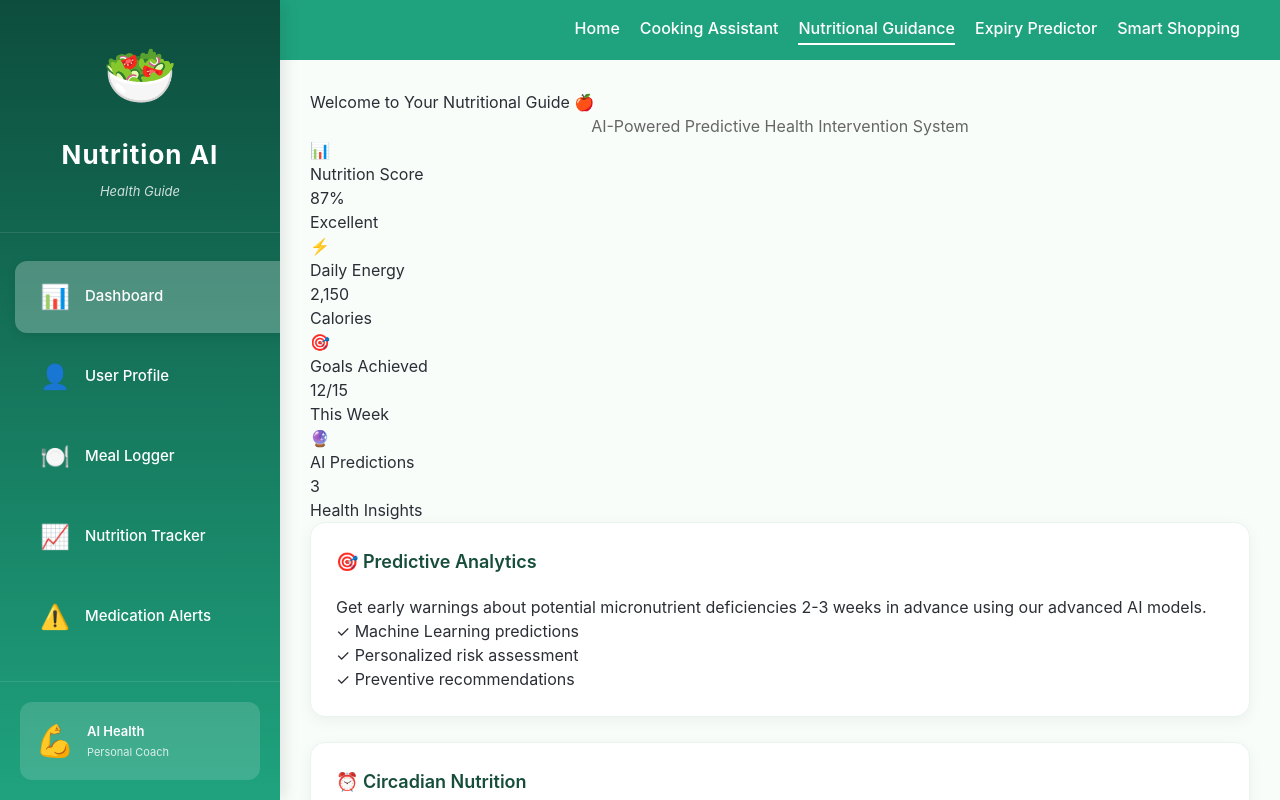
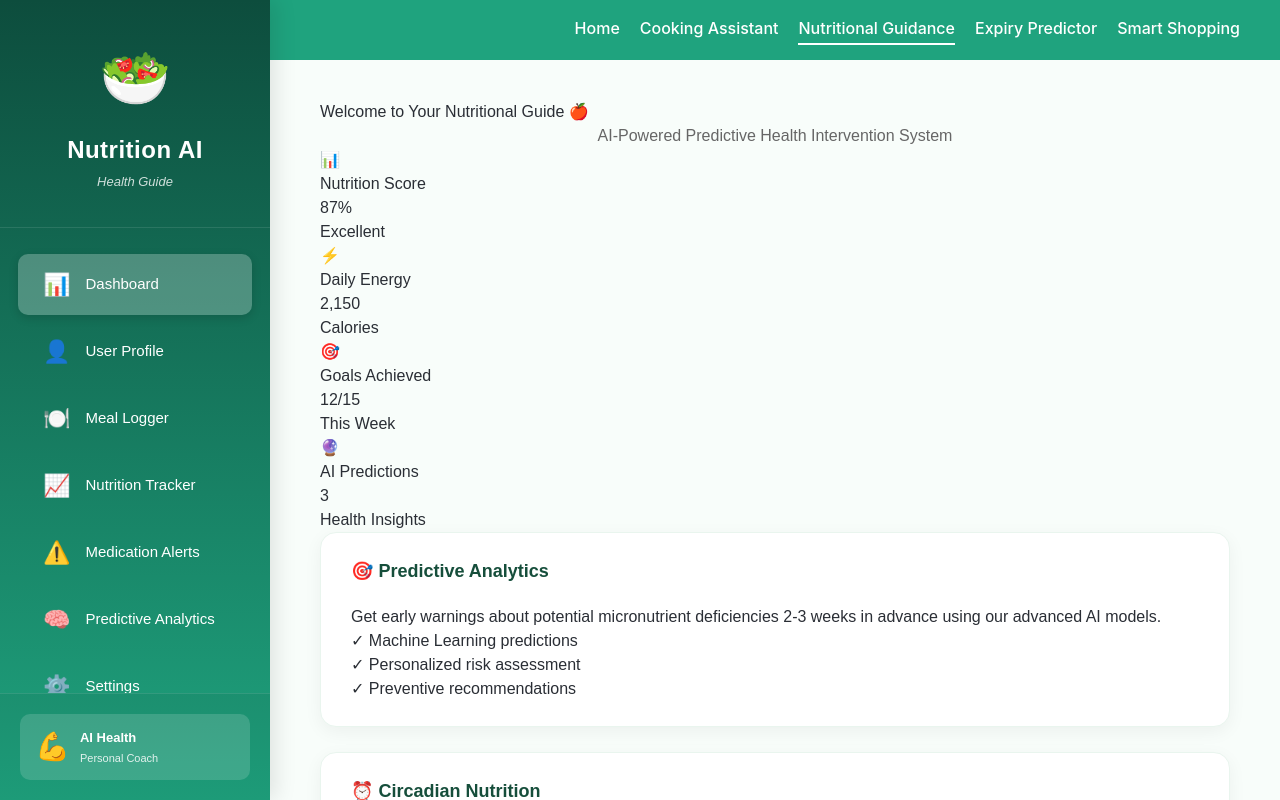
Before and after one commit to MethusalaKPerera/AI-POWERED-KITCHEN-ECHO-SYSTEM, a React (Vite) app in the folder Frontend/: page /nutritional-guidance in a window 1280 px wide. Shown: the top 800 px of the page. Built offline with nearby package versions, Linux system fonts and the light colour scheme.

Commit message:
Fix side bar issue

```diff
--- a/Frontend/src/Pages/NutritionalGuidance/NutritionalGuidance.css
+++ b/Frontend/src/Pages/NutritionalGuidance/NutritionalGuidance.css
@@ -1,34 +1,36 @@
+/* Layout Base */
 .nutritional-guidance-container {
   display: flex;
   min-height: 100vh;
-  background: #f8fdfa;
+  background: #f4faf7;
+  font-family: 'Poppins', sans-serif;
 }
 
-/* Sidebar Styles */
+/* Sidebar */
 .sidebar {
-  width: 280px;
+  width: 270px;
   background: linear-gradient(180deg, #0d4d3d 0%, #1fa37e 100%);
-  color: white;
-  padding: 0;
+  color: #fff;
   display: flex;
   flex-direction: column;
-  box-shadow: 4px 0 15px rgba(0, 0, 0, 0.1);
   position: fixed;
+  top: 0;
   left: 0;
-  top: 0;
   height: 100vh;
+  box-shadow: 6px 0 20px rgba(0, 0, 0, 0.1);
   z-index: 100;
 }
 
+/* Sidebar Header */
 .sidebar-header {
-  padding: 30px 20px;
+  padding: 35px 20px;
+  text-align: center;
   border-bottom: 1px solid rgba(255, 255, 255, 0.1);
-  text-align: center;
 }
 
 .logo-icon {
-  font-size: 60px;
-  margin-bottom: 15px;
+  font-size: 58px;
+  margin-bottom: 10px;
   animation: bounce 2s infinite;
 }
 
@@ -38,19 +40,20 @@
 }
 
 .sidebar-header h2 {
-  margin: 0 0 5px 0;
-  font-size: 26px;
-  font-weight: bold;
-  letter-spacing: 1px;
+  font-size: 24px;
+  margin: 0;
+  font-weight: 700;
+  letter-spacing: 0.5px;
 }
 
 .tagline {
-  margin: 8px 0 0 0;
   font-size: 13px;
+  font-style: italic;
   opacity: 0.8;
-  font-style: italic;
+  margin-top: 4px;
 }
 
+/* Navigation */
 .sidebar-nav {
   flex: 1;
   padding: 20px 0;
@@ -58,21 +61,19 @@
 }
 
 .nav-item {
-  width: 100%;
-  padding: 18px 25px;
-  margin: 8px 15px;
-  background: none;
-  border: none;
-  color: white;
-  text-align: left;
-  font-size: 15px;
-  cursor: pointer;
-  transition: all 0.3s ease;
-  border-radius: 12px;
   display: flex;
   align-items: center;
   gap: 15px;
+  padding: 14px 25px;
+  margin: 6px 18px;
+  background: transparent;
+  border: none;
+  color: #fff;
+  font-size: 15px;
   font-weight: 500;
+  cursor: pointer;
+  border-radius: 10px;
+  transition: all 0.3s ease;
 }
 
 .nav-item:hover {
@@ -82,30 +83,32 @@
 
 .nav-item.active {
   background: rgba(255, 255, 255, 0.25);
-  box-shadow: 0 3px 10px rgba(0, 0, 0, 0.1);
+  box-shadow: 0 3px 10px rgba(0, 0, 0, 0.15);
 }
 
 .nav-icon {
-  font-size: 24px;
+  font-size: 22px;
   min-width: 24px;
 }
 
+/* Sidebar Footer */
 .sidebar-footer {
   padding: 20px;
   border-top: 1px solid rgba(255, 255, 255, 0.1);
+  background: rgba(0, 0, 0, 0.05);
 }
 
 .health-badge {
   background: rgba(255, 255, 255, 0.15);
-  padding: 15px;
-  border-radius: 12px;
+  padding: 12px 15px;
+  border-radius: 10px;
   display: flex;
   align-items: center;
-  gap: 12px;
+  gap: 10px;
 }
 
 .badge-icon {
-  font-size: 32px;
+  font-size: 28px;
 }
 
 .badge-title {
@@ -115,26 +118,33 @@
 
 .badge-subtitle {
   font-size: 11px;
-  opacity: 0.8;
-  margin-top: 2px;
+  opacity: 0.85;
 }
 
 /* Main Content */
 .main-content {
   flex: 1;
-  padding: 30px;
+  padding: 40px 50px;
+  margin-left: 270px;
+  background: #f8fdfa;
   overflow-y: auto;
-  margin-left: 280px;
+  transition: all 0.3s ease;
 }
 
-/* Common Card Styles */
+/* Card Styles */
 .card {
-  background: white;
-  border-radius: 15px;
-  padding: 25px;
-  box-shadow: 0 4px 15px rgba(0, 0, 0, 0.05);
+  background: #fff;
+  border-radius: 16px;
+  padding: 25px 30px;
+  box-shadow: 0 5px 18px rgba(0, 0, 0, 0.05);
+  border: 1px solid #e9f5ee;
   margin-bottom: 25px;
-  border: 1px solid #e8f5ef;
+  transition: all 0.3s ease;
+}
+
+.card:hover {
+  transform: translateY(-4px);
+  box-shadow: 0 10px 25px rgba(0, 0, 0, 0.07);
 }
 
 .card h3 {
@@ -144,10 +154,10 @@
   font-weight: 600;
 }
 
-/* Button Styles */
+/* Primary Button */
 .btn-primary {
-  background: linear-gradient(135deg, #1fa37e, #164e3b);
-  color: white;
+  background: linear-gradient(135deg, #1fa37e, #0d4d3d);
+  color: #fff;
   border: none;
   padding: 12px 25px;
   border-radius: 10px;
@@ -161,3 +171,44 @@
   transform: translateY(-2px);
   box-shadow: 0 5px 15px rgba(31, 163, 126, 0.3);
 }
+
+/* Scrollbar Styling */
+.sidebar-nav::-webkit-scrollbar,
+.main-content::-webkit-scrollbar {
+  width: 8px;
+}
+
+.sidebar-nav::-webkit-scrollbar-thumb,
+.main-content::-webkit-scrollbar-thumb {
+  background: rgba(255, 255, 255, 0.3);
+  border-radius: 10px;
+}
+
+/* Responsive */
+@media (max-width: 992px) {
+  .sidebar {
+    width: 230px;
+  }
+
+  .main-content {
+    margin-left: 230px;
+    padding: 30px 25px;
+  }
+}
+
+@media (max-width: 768px) {
+  .sidebar {
+    position: absolute;
+    transform: translateX(-100%);
+    transition: transform 0.3s ease;
+  }
+
+  .sidebar.active {
+    transform: translateX(0);
+  }
+
+  .main-content {
+    margin-left: 0;
+    padding: 20px;
+  }
+}
```
